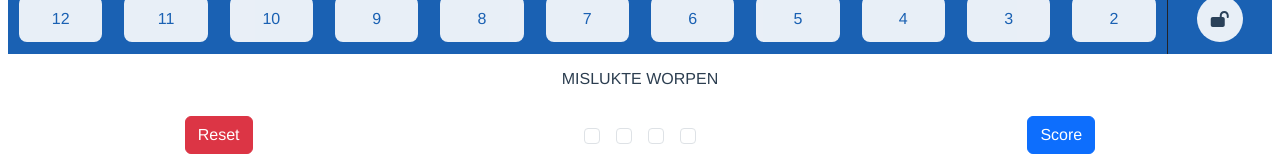
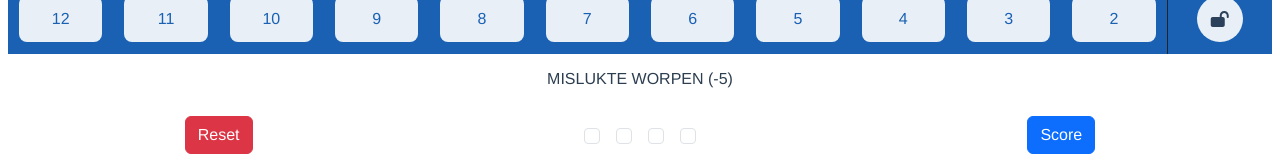
Before and after one commit to leondeklerk/qwixx, a Vue app: page / in a window 1280 px wide. Shown: the part 238-398 px from the top of the page. Built offline with nearby package versions, Linux system fonts and the light colour scheme.

Commit message:
Update text
Signed-off-by: Leon de Klerk <developer@leondeklerk.com>

```diff
--- a/src/components/Qwixx.vue
+++ b/src/components/Qwixx.vue
@@ -17,10 +17,8 @@
                 }"
             >
                 <div v-if="cell == 13" @click="select(row, cell)" class="icon-wrapper">
-                    <!-- <p > -->
                     <font-awesome-icon v-if="isLocked(row)" icon="fa-solid fa-lock" />
                     <font-awesome-icon v-else icon="fa-solid fa-lock-open" />
-                    <!-- </p> -->
                 </div>
                 <div v-else class="text-wrapper" @click="select(row, cell)">
                     <font-awesome-icon v-if="isSelected(row, cell)" icon="fa-solid fa-times" />
@@ -31,7 +29,7 @@
         <div class="row no-gutters">
             <div class="col"></div>
             <div class="col">
-                <span>MISLUKTE WORPEN</span>
+                <span>MISLUKTE WORPEN (-5)</span>
             </div>
             <div class="col">
                 <span v-if="complete">TOTAAL</span>
```
